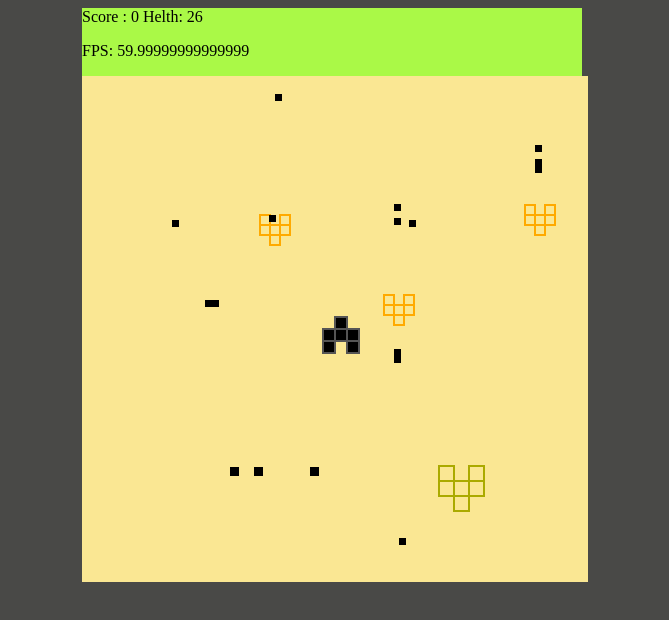
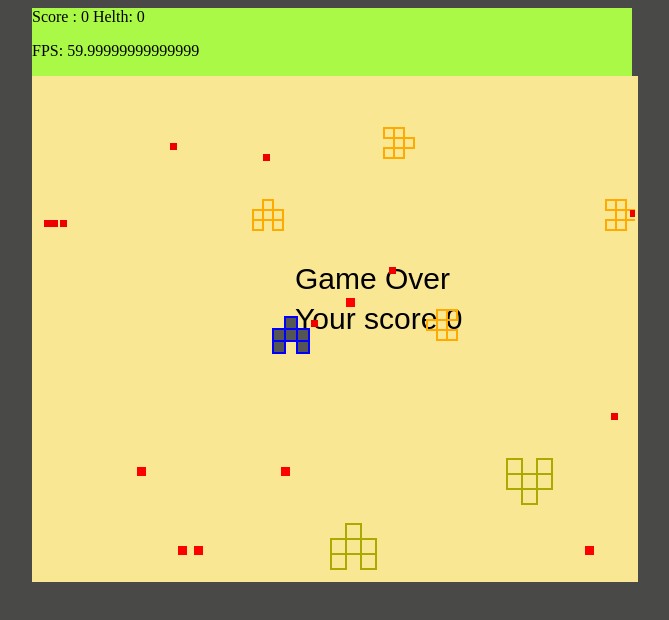
Before and after one commit to prakharmaurya/Rango, a plain HTML site: page index.html in a window 1280 px wide. Shown: the whole page, without its empty margins (308-977 px from the left). Drawn offline with Linux system fonts and the light colour scheme.

Commit message:
score perview changed

```diff
--- a/index.html
+++ b/index.html
@@ -8,7 +8,7 @@
     <div
       id="mainDiv"
       style="
-        width: 500px;
+        width: 600px;
         height: 500px;
         margin: auto;
         background-color: #aaf947;
--- a/index.js
+++ b/index.js
@@ -2,7 +2,7 @@ const config = {
   playerColor: "#555",
   playerColorStyle: 2, // color style 0: onlyStroke, 1: onlyFill, 2: stroke&Fill
   playerSize: 12,
-  playerHealth: 30,
+  playerHealth: 3,
   playerBulletColor: "#a00",
   playerBulletColorStyle: 1,
   playerBulletDamage: 1,
@@ -32,13 +32,14 @@ const config = {
   bossBulletSize: 9,
   bossSpeed: 7,
 
-  botMovingFrequency: 5, // 0:low to 10:high
-  botFiringFrequency: 5,
+  botMovingFrequency: 4, // 0:low to 10:high
+  botFiringFrequency: 3,
   botEnemySpwanFrequency: 5,
-  botBossSpwanFrequency: 2,
-  botNumberAtaTime: 4,
+  botBossSpwanFrequency: 3,
+  botNumberAtaTime: 6,
   edgeMargin: 5,
   strokeWidth: "2",
+  strokeColor: "#00f",
   gameStartDelay: 2,
   FPS: 60,
 };
@@ -78,16 +79,17 @@ const fix_dpi = () => {
 };
 
 const draw = {
-  drawRect: (x, y, size, colorStyle = 0, fillColor) => {
+  drawRect: (x, y, size, colorStyle, fillColor) => {
     ctx.beginPath();
     ctx.rect(x, y, size, size);
     if (colorStyle === 1) {
-      ctx.colorStyle = fillColor;
+      console.log(fillColor);
+      ctx.fillStyle = fillColor;
       ctx.fill();
     } else if (colorStyle === 2) {
       ctx.lineWidth = config.strokeWidth;
-      ctx.strokeStyle = fillColor;
-      ctx.colorStyle = fillColor;
+      ctx.strokeStyle = config.strokeColor;
+      ctx.fillStyle = fillColor;
       ctx.fill();
       ctx.stroke();
     } else {
@@ -134,8 +136,17 @@ const draw = {
   },
   drawGameOver: () => {
     // drawing game over msg
-    ctx.fillText(`Game Over`, 250, 230);
-    ctx.fillText(`Your score ${score}`, 250, 250);
+    ctx.font = "30px Arial";
+    ctx.fillText(
+      `Game Over`,
+      ctx.canvas.width / 2 - 40,
+      ctx.canvas.height / 2 - 40
+    );
+    ctx.fillText(
+      `Your score ${gameState.score}`,
+      ctx.canvas.width / 2 - 40,
+      ctx.canvas.height / 2
+    );
   },
 };
 
@@ -213,11 +224,14 @@ const gameManager = () => {
   if (gameState.gameOver) {
     // Delete All variables other than game state
     draw.drawGameOver();
+    pause();
     // Game over ask for play again
     // then init game
-    if (confirm(`Game Over Score : ${gameState.score}`)) {
-      init();
-    }
+    setTimeout(() => {
+      if (confirm(`Game Over Score : ${gameState.score}`)) {
+        init();
+      }
+    }, 3000);
   }
 };
 
```
